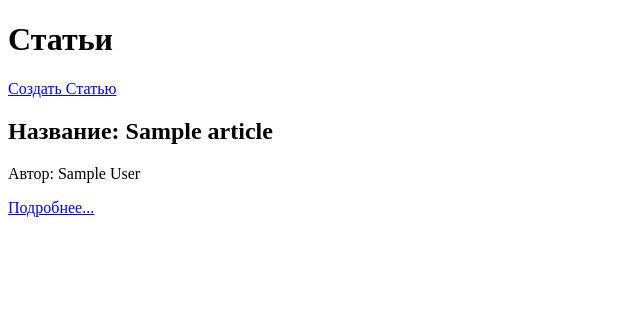
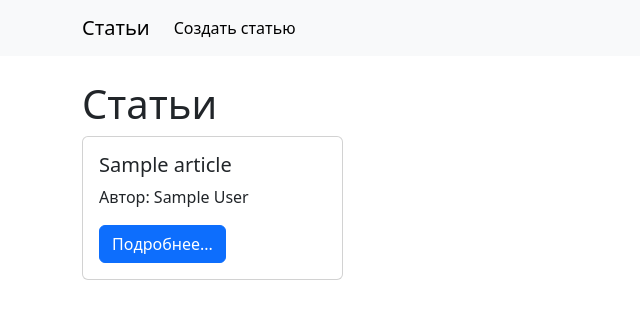
Before and after one commit to Sergey-RS/lesson_52, a Django app: page / in a window 1280 px wide. Shown: the top 319 px of the page, without its empty margins (0-640 px from the left). Run offline with Django 5.2, Linux system fonts and the light colour scheme; tables that the repository leaves empty hold one stand-in row (values such as "Sample post").

Commit message:
обновление шаблонов и базового шаблона

```diff
--- a/webapp/templates/article_create.html
+++ b/webapp/templates/article_create.html
@@ -1,4 +1,6 @@
 {% extends 'base.html' %}
+
+{% block title %}Создание статьи{% endblock %}
 
 {% block  content %}
 
--- a/webapp/templates/article_list.html
+++ b/webapp/templates/article_list.html
@@ -1,16 +1,19 @@
 {% extends 'base.html' %}
 
-{% block  content %}
-
+{% block content %}
     <h1> Статьи </h1>
 
-    <p><a href="{% url 'article_create' %}">Создать Статью</a></p>
-
-    {% for article in articles %}
-        <div>
-        <h2>Название: {{ article.title }}</h2>
-        <p>Автор: {{ article.author }}</p>
-        <a href="{% url 'article_detail' article.id %}">Подробнее...</a>
-        </div>
-    {% endfor %}
+    <div class="row row-cols-2 row-cols-md-4">
+        {% for article in articles %}
+            <div class="col">
+                <div class="card mb-2">
+                    <div class="card-body">
+                        <h5 class="card-title">{{ article.title }}</h5>
+                        <p class="card-text">Автор: {{ article.author }}</p>
+                        <a href="{% url 'article_detail' article.id %}" class="btn btn-primary">Подробнее...</a>
+                    </div>
+                </div>
+            </div>
+        {% endfor %}
+    </div>
 {% endblock %}
--- a/webapp/templates/base.html
+++ b/webapp/templates/base.html
@@ -1,15 +1,42 @@
 {% load static %}
-<!DOCTYPE html>
+
+<!doctype html>
 <html lang="en">
 <head>
     <meta charset="UTF-8">
-    <title>Title</title>
+    <meta name="viewport"
+          content="width=device-width, user-scalable=no, initial-scale=1.0, maximum-scale=1.0, minimum-scale=1.0">
+    <meta http-equiv="X-UA-Compatible" content="ie=edge">
+    <link href="https://cdn.jsdelivr.net/npm/bootstrap@5.3.8/dist/css/bootstrap.min.css" rel="stylesheet" integrity="sha384-sRIl4kxILFvY47J16cr9ZwB07vP4J8+LH7qKQnuqkuIAvNWLzeN8tE5YBujZqJLB" crossorigin="anonymous">
+    <title>{% block title %}Document{% endblock %}</title>
 </head>
 <body>
 
-{% block content %}
+<nav class="navbar navbar-expand-lg bg-body-tertiary">
+  <div class="container">
+    <a class="navbar-brand" href="{% url 'article_list' %}">Статьи</a>
+    <button class="navbar-toggler" type="button" data-bs-toggle="collapse" data-bs-target="#navbarNavAltMarkup" aria-controls="navbarNavAltMarkup" aria-expanded="false" aria-label="Toggle navigation">
+      <span class="navbar-toggler-icon"></span>
+    </button>
+    <div class="collapse navbar-collapse" id="navbarNavAltMarkup">
+      <div class="navbar-nav">
+        <a class="nav-link active" aria-current="page" href={% url 'article_create' %}>Создать статью</a>
+      {% block menu %}{% endblock %}
+      </div>
+    </div>
+  </div>
+</nav>
+
+
+<div class="container mt-4">
+    {% block content %}
     <h1>Base templates</h1>
 {% endblock %}
+</div>
+
+
+<script src="https://cdn.jsdelivr.net/npm/@popperjs/core@2.11.8/dist/umd/popper.min.js" integrity="sha384-I7E8VVD/ismYTF4hNIPjVp/Zjvgyol6VFvRkX/vR+Vc4jQkC+hVqc2pM8ODewa9r" crossorigin="anonymous"></script>
+<script src="https://cdn.jsdelivr.net/npm/bootstrap@5.3.8/dist/js/bootstrap.min.js" integrity="sha384-G/EV+4j2dNv+tEPo3++6LCgdCROaejBqfUeNjuKAiuXbjrxilcCdDz6ZAVfHWe1Y" crossorigin="anonymous"></script>
 
 </body>
 </html>
```
Also changed, not shown: webapp/templates/article_detail.html (+11 -5 lines).
